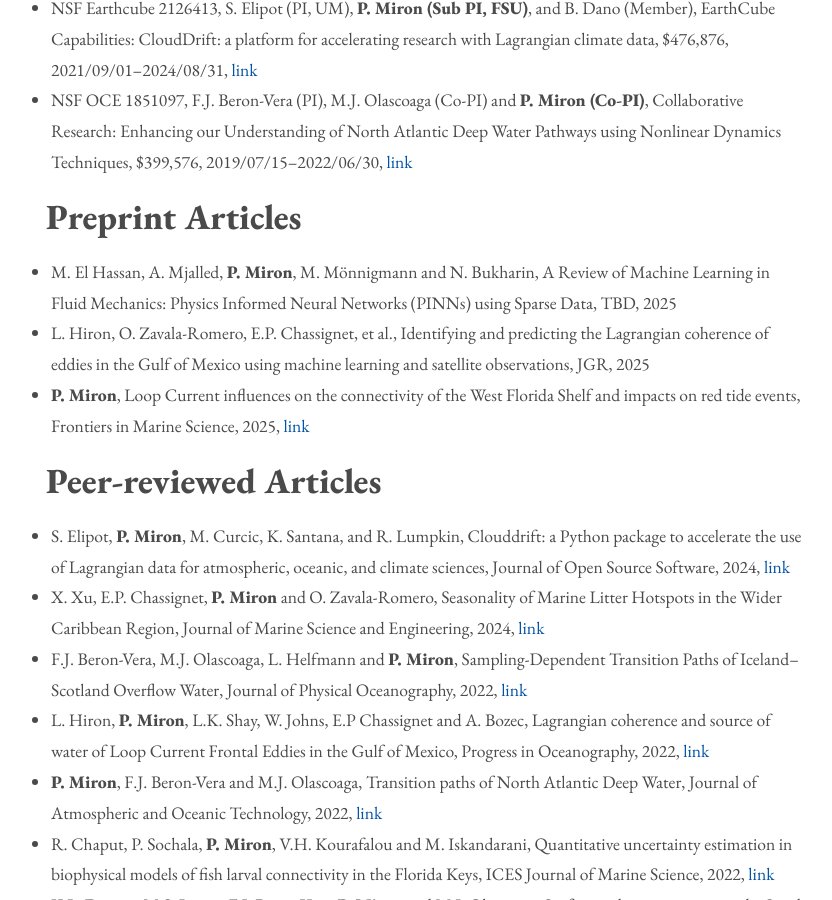
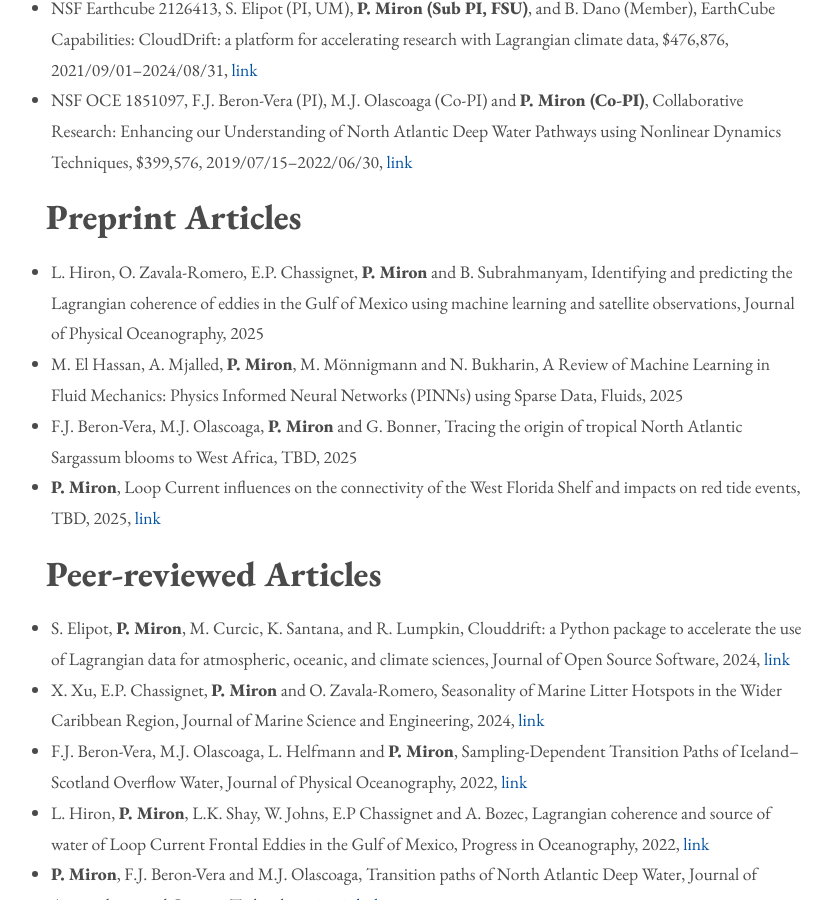
Before and after one commit to philippemiron/philippemiron.github.io, a Jekyll site: the page built from cv.md, in a window 1280 px wide and 900 px high, scrolled down 949 px. Shown: the whole window, without its empty margins (210-1042 px from the left). Built offline with Jekyll 4.4.1, drawn with Linux system fonts in a browser that asks for light colours.

Commit message:
reorganize preprints

```diff
--- a/_data/preprint.yml
+++ b/_data/preprint.yml
@@ -1,15 +1,20 @@
+- title: Identifying and predicting the Lagrangian coherence of eddies in the Gulf of Mexico using machine learning and satellite observations
+  authors: L. Hiron, O. Zavala-Romero, E.P. Chassignet, **P. Miron** and B. Subrahmanyam
+  journal: Journal of Physical Oceanography
+  year: '2025'
+
 - title: "A Review of Machine Learning in Fluid Mechanics: Physics Informed Neural Networks (PINNs) using Sparse Data"
   authors: M. El Hassan, A. Mjalled, **P. Miron**, M. Mönnigmann and N. Bukharin
-  journal: TBD
+  journal: Fluids
   year: '2025'
 
-- title: Identifying and predicting the Lagrangian coherence of eddies in the Gulf of Mexico using machine learning and satellite observations
-  authors: L. Hiron, O. Zavala-Romero, E.P. Chassignet, et al.
-  journal: JGR
+- title: "Tracing the origin of tropical North Atlantic Sargassum blooms to West Africa"
+  authors: 'F.J. Beron-Vera, M.J. Olascoaga, **P. Miron** and G. Bonner'
+  journal: TBD
   year: '2025'
 
 - title: Loop Current influences on the connectivity of the West Florida Shelf and impacts on red tide events
   authors: '**P. Miron**'
-  journal: Frontiers in Marine Science
+  journal: TBD
   year: '2025'
   doi: https://doi.org/10.48550/arXiv.2211.08231
```
